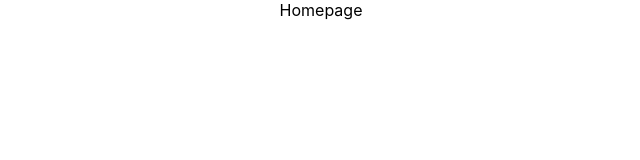
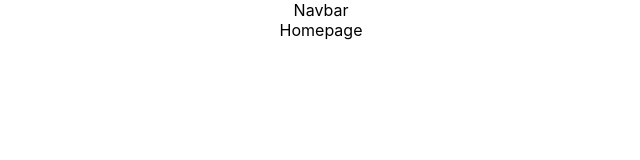
Before and after one commit to Kel-nana/Final_group_capstone_front_end, a React (Create React App) app: page / in a window 1280 px wide. Shown: the top 160 px of the page, without its empty margins (319-959 px from the left). Built offline with nearby package versions, Linux system fonts and the light colour scheme.

Commit message:
Add components to `app.js` file

```diff
--- a/src/App.js
+++ b/src/App.js
@@ -1,9 +1,11 @@
 import './App.css';
-import Homepage from '../src/components/Homepage';
+import Homepage from './components/Homepage';
+import Navbar from './components/Navbar';
 
 function App() {
   return (
     <div className="App">
+      <Navbar />
       <Homepage />
     </div>
   );
```
